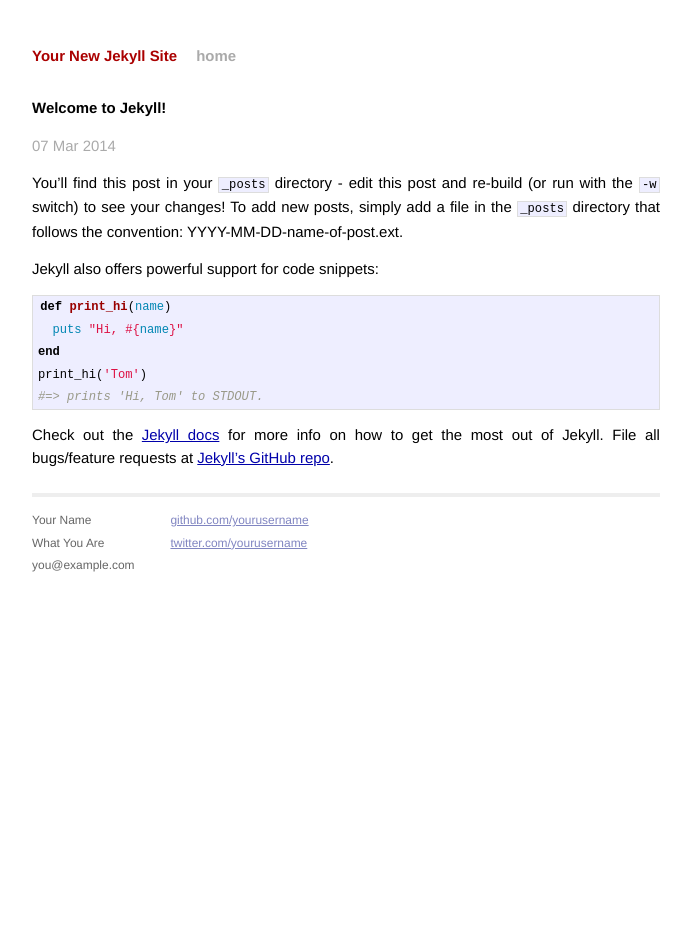
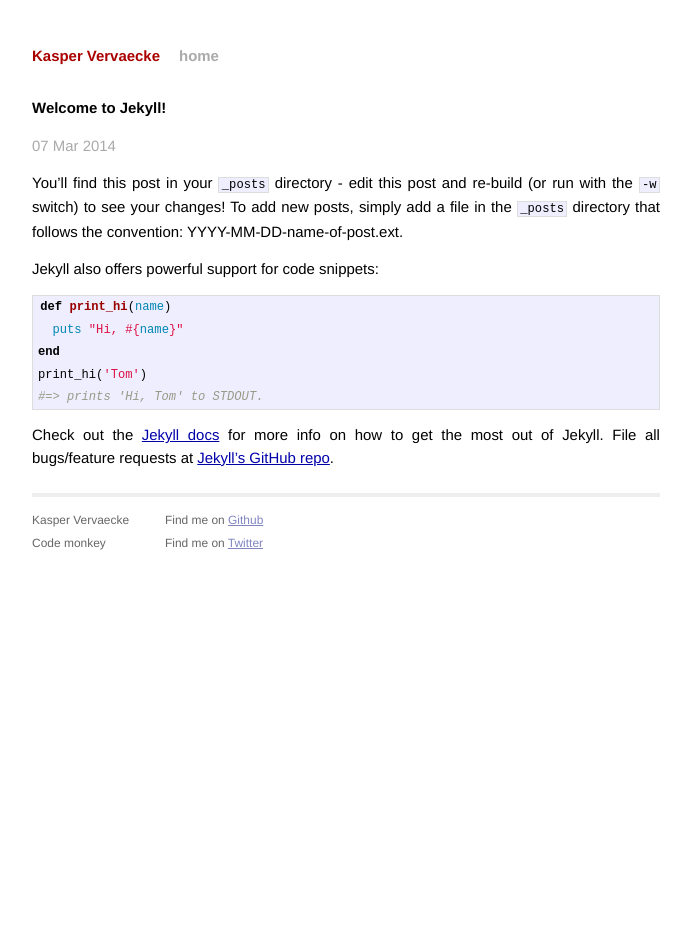
Before and after one commit to therhythm/therhythm.github.io, a Jekyll site: the page built from _posts/2014-03-07-welcome-to-jekyll.markdown, in a window 1280 px wide. Shown: the whole page, without its empty margins (294-985 px from the left). Built offline with Jekyll 4.4.1, drawn with Linux system fonts in a browser that asks for light colours; Markdown is read by kramdown in place of the engine named in the settings.

Commit message:
jekyll config

```diff
--- a/_config.yml
+++ b/_config.yml
@@ -1,3 +1,3 @@
-name: Your New Jekyll Site
+name: Kasper Vervaecke
 markdown: redcarpet
 pygments: true
--- a/_layouts/default.html
+++ b/_layouts/default.html
@@ -26,15 +26,14 @@
           <div class="footer">
             <div class="contact">
               <p>
-                Your Name<br />
-                What You Are<br />
-                you@example.com
+                Kasper Vervaecke<br />
+                Code monkey<br />
               </p>
             </div>
             <div class="contact">
               <p>
-                <a href="https://github.com/yourusername">github.com/yourusername</a><br />
-                <a href="https://twitter.com/yourusername">twitter.com/yourusername</a><br />
+                Find me on <a href="https://github.com/github">Github</a><br />
+                Find me on <a href="https://twitter.com/therhythm">Twitter</a><br />
               </p>
             </div>
           </div>
--- a/index.html
+++ b/index.html
@@ -1,6 +1,6 @@
 ---
 layout: default
-title: Your New Jekyll Site
+title: Kasper Vervaecke
 ---
 
 <div id="home">
```
